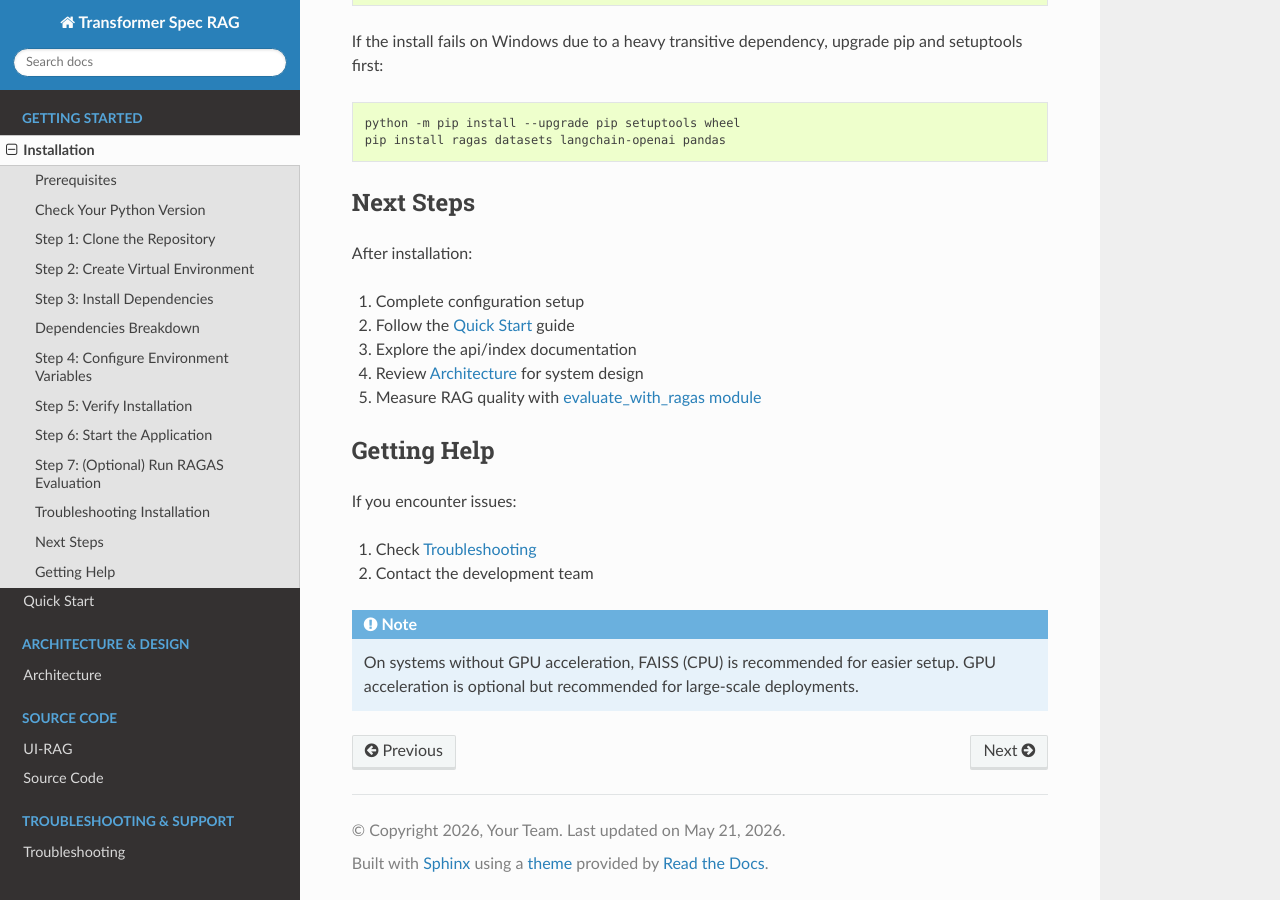
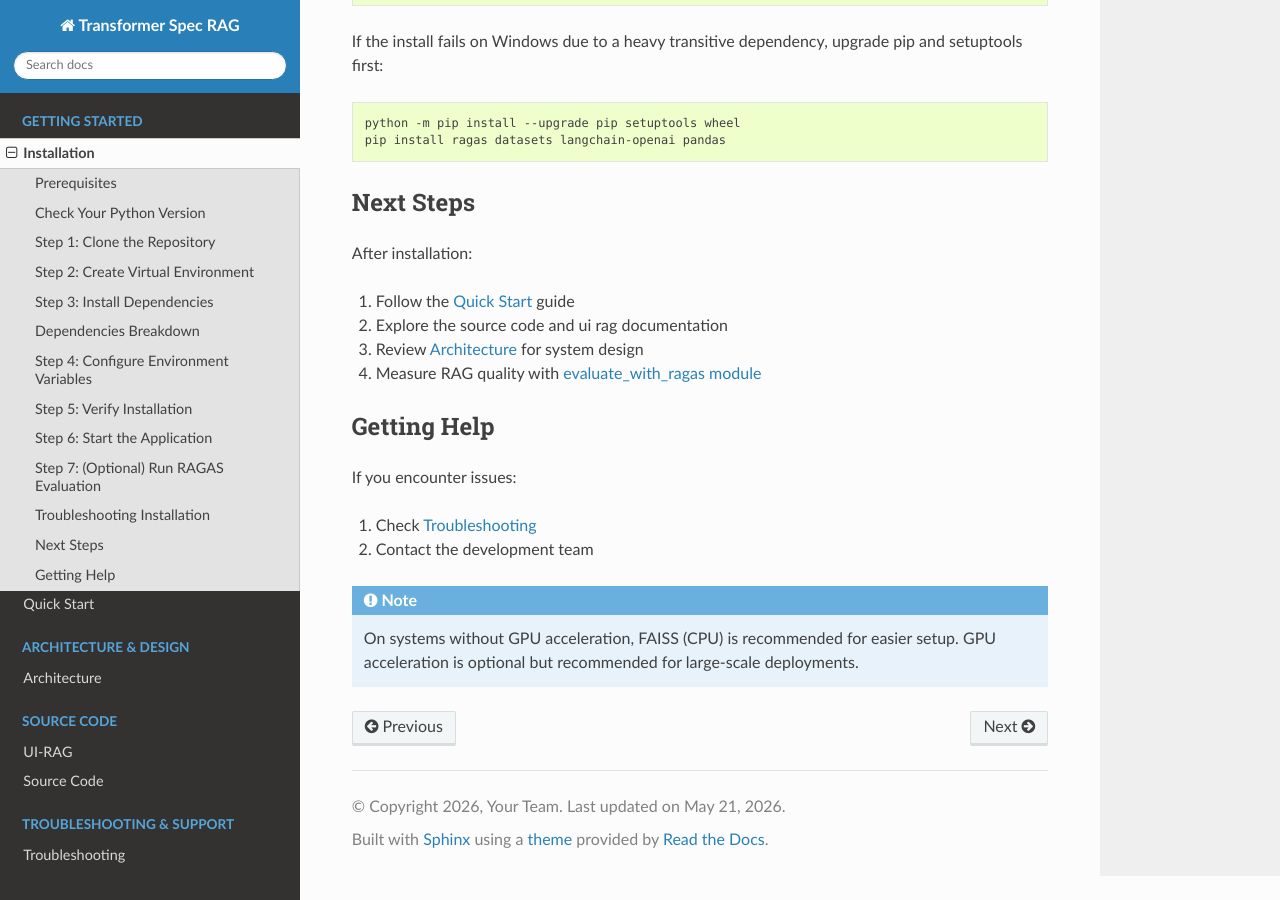
Before and after one commit to chaitra-bhandari/TransformerRag, a Sphinx documentation site: the page built from UI-RAG/docs/installation.rst, in a window 1280 px wide and 900 px high, scrolled down 5796 px. Built offline with Sphinx 7.4.7 and the Read the Docs theme 3.1.0, drawn with Linux system fonts in a browser that asks for light colours; pages that are not in the unit, such as notebooks, are missing from menus.

Commit message:
Update installation.rst

```diff
--- a/UI-RAG/docs/installation.rst
+++ b/UI-RAG/docs/installation.rst
@@ -311,11 +311,11 @@ Next Steps
 
 After installation:
 
-1. Complete :doc:`configuration` setup
-2. Follow the :doc:`quickstart` guide
-3. Explore the :doc:`api/index` documentation
-4. Review :doc:`architecture` for system design
-5. Measure RAG quality with :doc:`evaluate_with_ragas`
+
+1. Follow the :doc:`quickstart` guide
+2. Explore the :doc:`source code` and :doc:`ui rag` documentation
+3. Review :doc:`architecture` for system design
+4. Measure RAG quality with :doc:`evaluate_with_ragas`
 
 Getting Help
 ============
```
